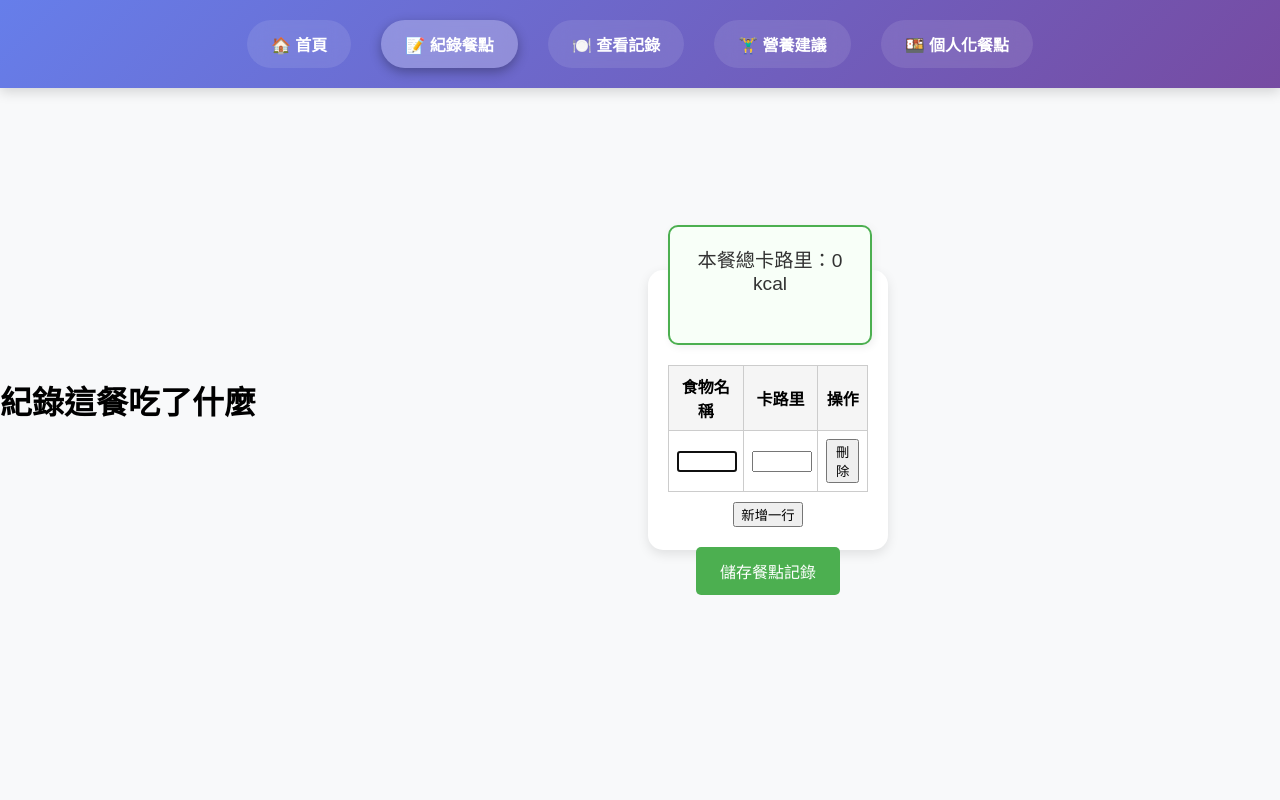
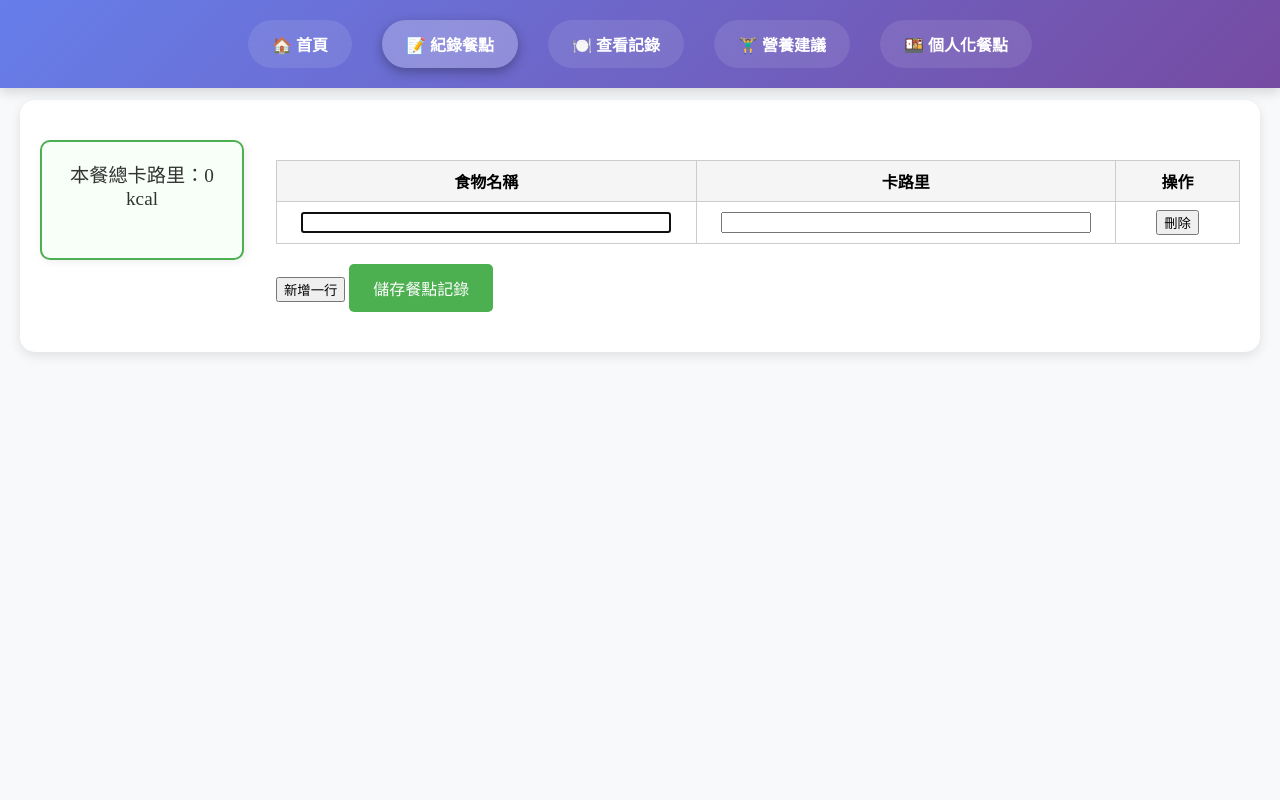
Before and after one commit to weskeer/calorie-counter, a Flask app: page /record in a window 1280 px wide. Run offline with Flask 3, Linux system fonts and the light colour scheme.

Commit message:
Update record.html

```diff
--- a/calorie-counter/templates/record.html
+++ b/calorie-counter/templates/record.html
@@ -3,7 +3,6 @@
 <head>
     <meta charset="UTF-8">
     <title>紀錄這餐</title>
-    <link rel="stylesheet" href="/static/css/style.css">
     <style>
         /* 統一導航選單樣式 */
         .navigation {
@@ -57,6 +56,7 @@
             background: #f8f9fa;
             margin: 0;
             padding: 0;
+            margin-top: 100px; /* 導航列高度大概 80px，可調整 */
         }
 
         .container {
@@ -69,6 +69,7 @@
             border-radius: 15px;
             box-shadow: 0 4px 12px rgba(0,0,0,0.1);
             margin-top: 20px;
+
         }
         .calorie-box {
             width: 180px;
@@ -135,7 +136,7 @@
         </div>
     </nav>
 
-    <h1>紀錄這餐吃了什麼</h1>
+
     <div class="container">
         <div class="calorie-box" id="total-calories-box">
             本餐總卡路里：<span id="total-calories">0</span> kcal
```
